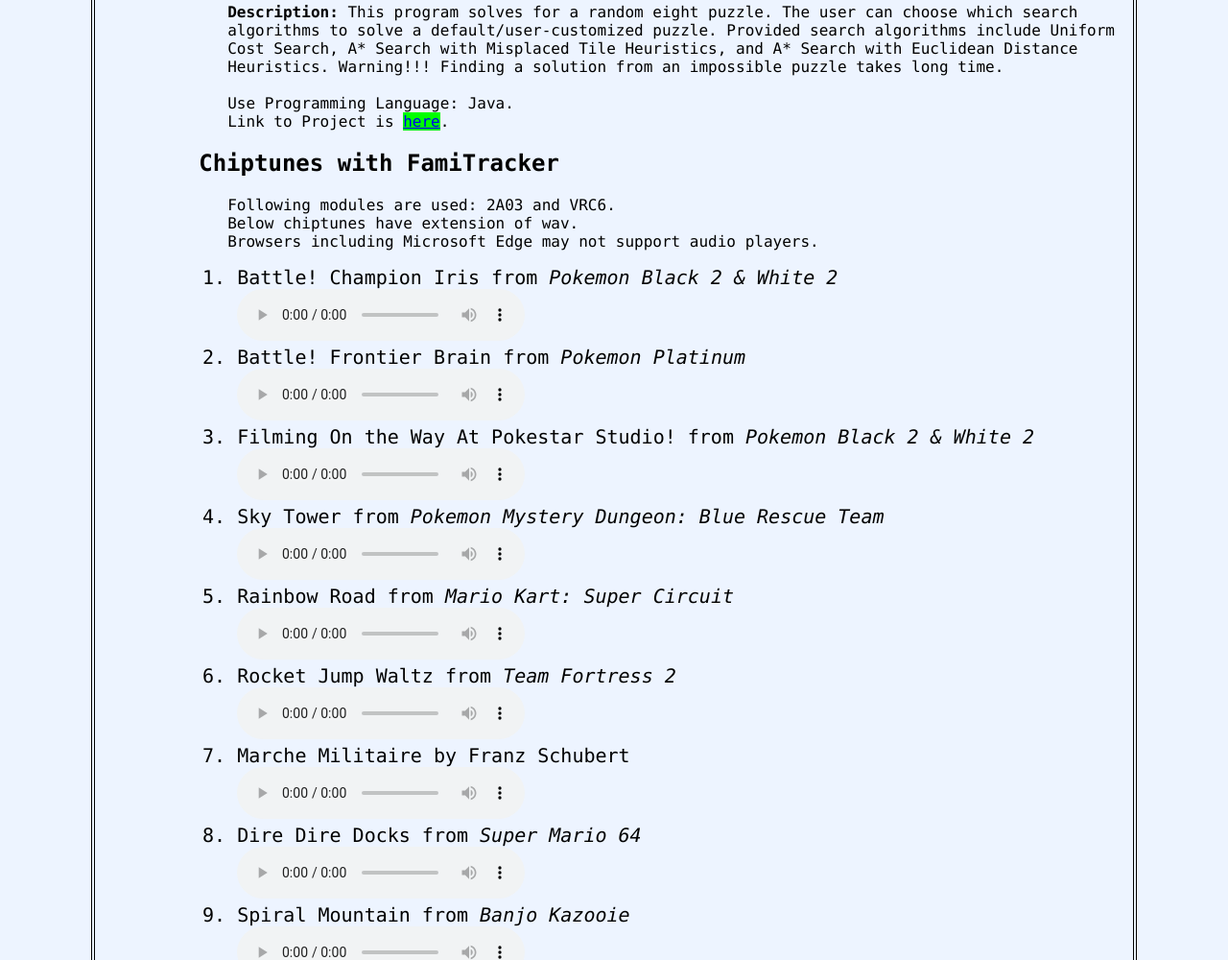
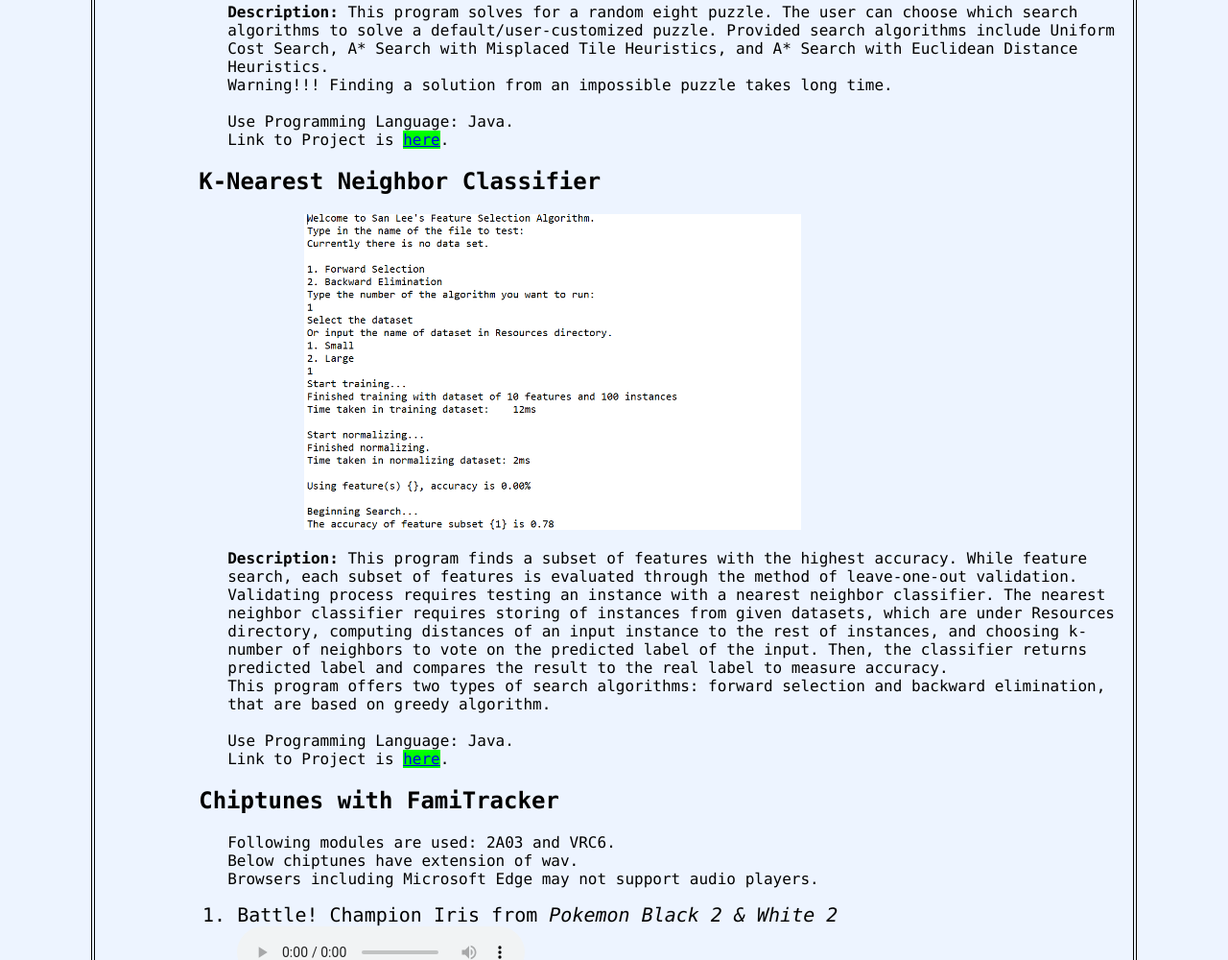
Before and after one commit to SanLee-CSStudent/SanLee-CSStudent.github.io, a plain HTML site: page Project.html in a window 1280 px wide. Shown: the part 1304-2304 px from the top of the page at 96% size. Drawn offline with Linux system fonts and the light colour scheme.

Commit message:
Added Machine Learning Project

```diff
--- a/Project.html
+++ b/Project.html
@@ -34,9 +34,23 @@
 	<p id="description"><b>Description:</b> This program solves for a random eight puzzle. The user can choose which search algorithms
 	to solve a default/user-customized puzzle. Provided search algorithms include Uniform Cost Search, A* Search with Misplaced Tile
 	Heuristics, and A* Search with Euclidean Distance Heuristics.
-	Warning!!! Finding a solution from an impossible puzzle takes long time.
+	<br>Warning!!! Finding a solution from an impossible puzzle takes long time.
 	<br><br>Use Programming Language: Java.
 	<br>Link to Project is <a href="https://github.com/SanLee-CSStudent/Eighth-Puzzle" id="linkToProject">here</a>.
+	</p>
+</div>
+
+<div id="projectContainer">
+	<h2 id="subsubHeader">K-Nearest Neighbor Classifier</h2>
+	<div id="descriptionImage"><img src="Resources/Images/testcase2.png" alt="EP testcase" width=60% height=50%/></div>
+	<p id="description"><b>Description:</b> This program finds a subset of features with the highest accuracy. While feature search,
+	each subset of features is evaluated through the method of leave-one-out validation. Validating process requires testing an instance
+	with a nearest neighbor classifier. The nearest neighbor classifier requires storing of instances from given datasets, which are under
+	Resources directory, computing distances of an input instance to the rest of instances, and choosing k-number of neighbors to vote on the
+	predicted label of the input. Then, the classifier returns predicted label and compares the result to the real label to measure accuracy.
+	<br>This program offers two types of search algorithms: forward selection and backward elimination, that are based on greedy algorithm.
+	<br><br>Use Programming Language: Java.
+	<br>Link to Project is <a href="https://github.com/SanLee-CSStudent/1NN-Classifier" id="linkToProject">here</a>.
 	</p>
 </div>
 
```
Also changed, not shown: Resources/Images/testcase2.png (added).
